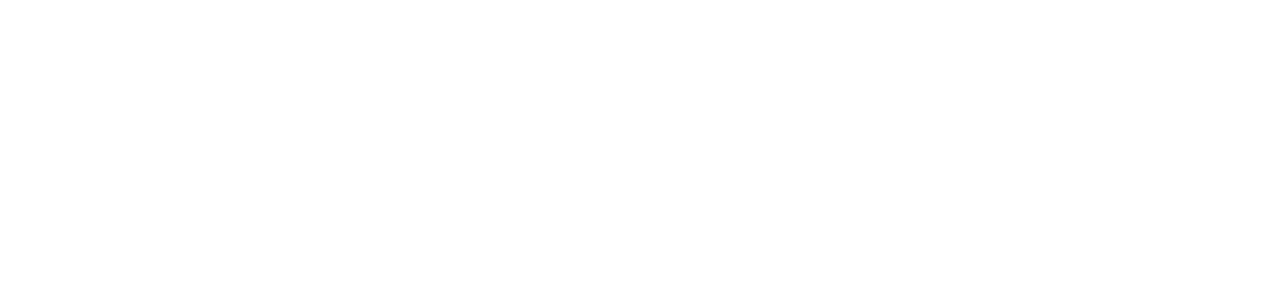
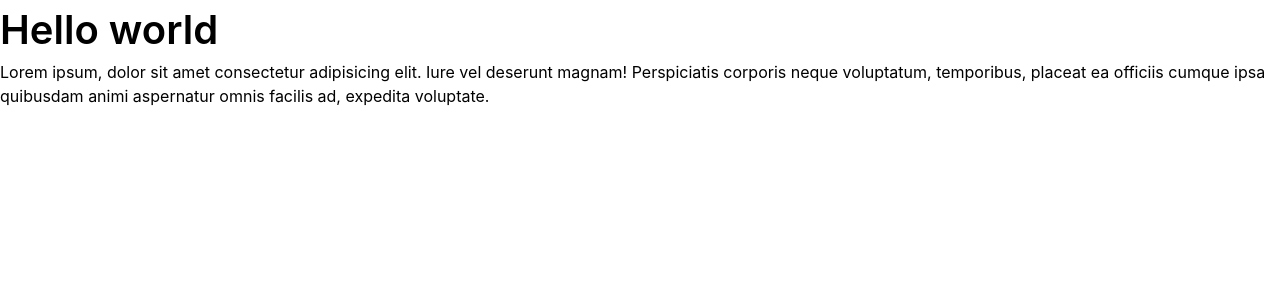
Before and after one commit to SoftLion-Co/prototype-akoko, a Next.js app: page /en in a window 1280 px wide. Shown: the top 300 px of the page. Built offline with nearby package versions, Linux system fonts and the light colour scheme.

Commit message:
feature: add basic font style

```diff
--- a/app/[locale]/globals.css
+++ b/app/[locale]/globals.css
@@ -1,6 +1,4 @@
 @tailwind base;
-@tailwind components;
-@tailwind utilities;
 
 @layer base {
   body {
@@ -36,6 +34,18 @@
     margin: 0;
   }
 
+  h1 {
+    @apply desktop:text-50 text-black font-600 laptop:text-40 tablet:text-25 mobile:text-20;
+  }
+
+  h2 {
+    @apply desktop:text-40 text-black font-600 laptop:text-36 tablet:text-22 mobile:text-16;
+  }
+
+  p {
+    @apply desktop:text-20 text-black font-400 laptop:text-16 tablet:text-14;
+  }
+
   ul,
   ol {
     margin: 0;
@@ -53,8 +63,5 @@
   }
 }
 
-/* body {
-  margin: 0;
-  -webkit-font-smoothing: antialiased;
-  -moz-osx-font-smoothing: grayscale;
-} */
+@tailwind components;
+@tailwind utilities;
--- a/app/[locale]/page.tsx
+++ b/app/[locale]/page.tsx
@@ -1,6 +1,13 @@
 export default function Home() {
   return (
     <div>
+      <h1>Hello world</h1>
+      <p>
+        Lorem ipsum, dolor sit amet consectetur adipisicing elit. Iure vel
+        deserunt magnam! Perspiciatis corporis neque voluptatum, temporibus,
+        placeat ea officiis cumque ipsa quibusdam animi aspernatur omnis facilis
+        ad, expedita voluptate.
+      </p>
     </div>
-  )
+  );
 }
--- a/tailwind.config.ts
+++ b/tailwind.config.ts
@@ -34,6 +34,27 @@
         "blue-light": "5B749A",
         "gray-footer": "#3A3A3A",
       },
+      fontSize: {
+        sm: "0.8rem",
+        "14": "14px",
+        "16": "16px",
+        "20": "20px",
+        "25": "25px",
+        "22": "22px",
+        "28": "28px",
+        "30": "30px",
+        "35": "35px",
+        "36": "36px",
+        "40": "40px",
+        "50": "50px",
+      },
+      fontWeight: {
+        300: "300",
+        400: "400",
+        500: "500",
+        600: "600",
+        700: "700",
+      },
     },
   },
   plugins: [],
```
